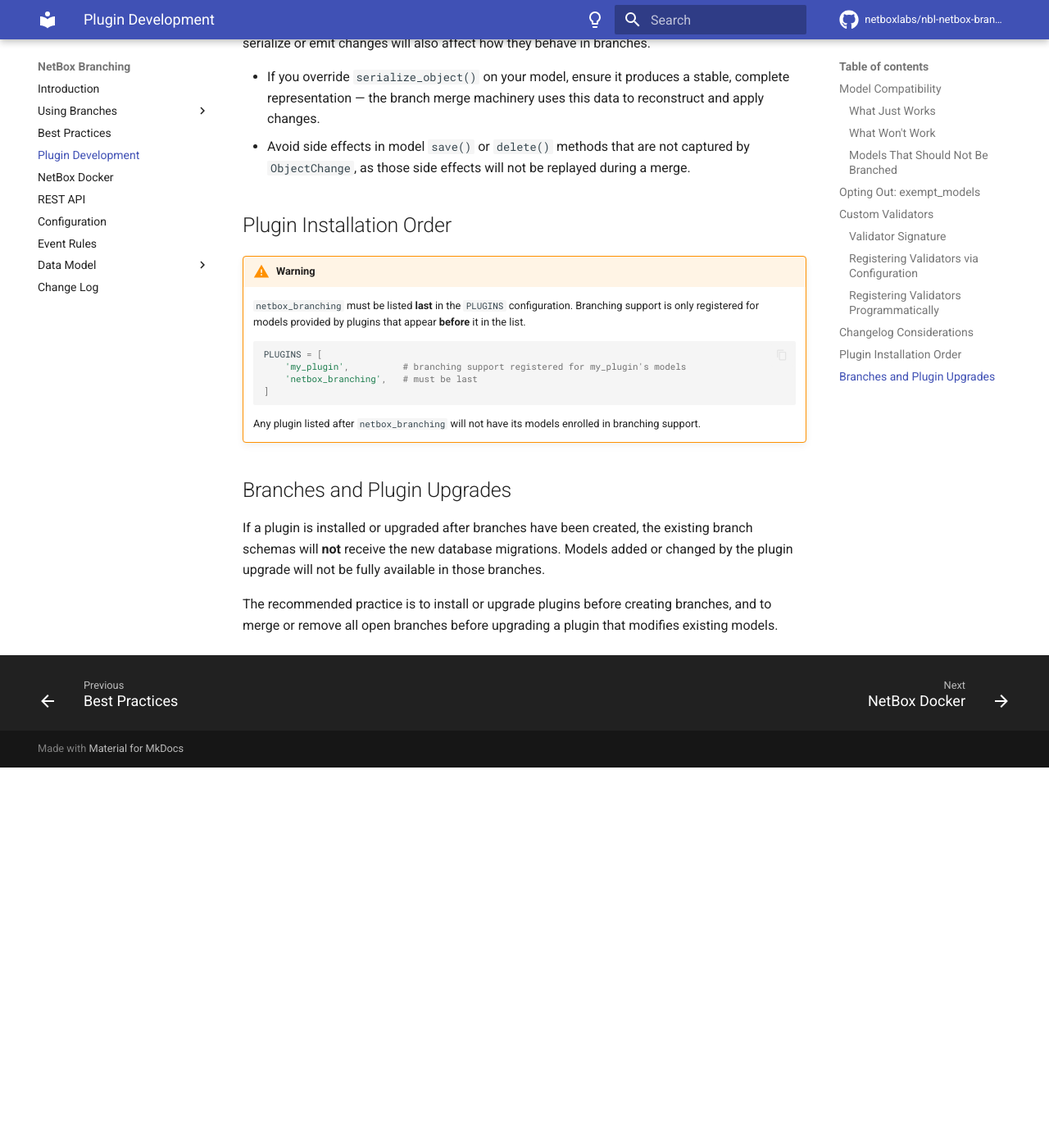
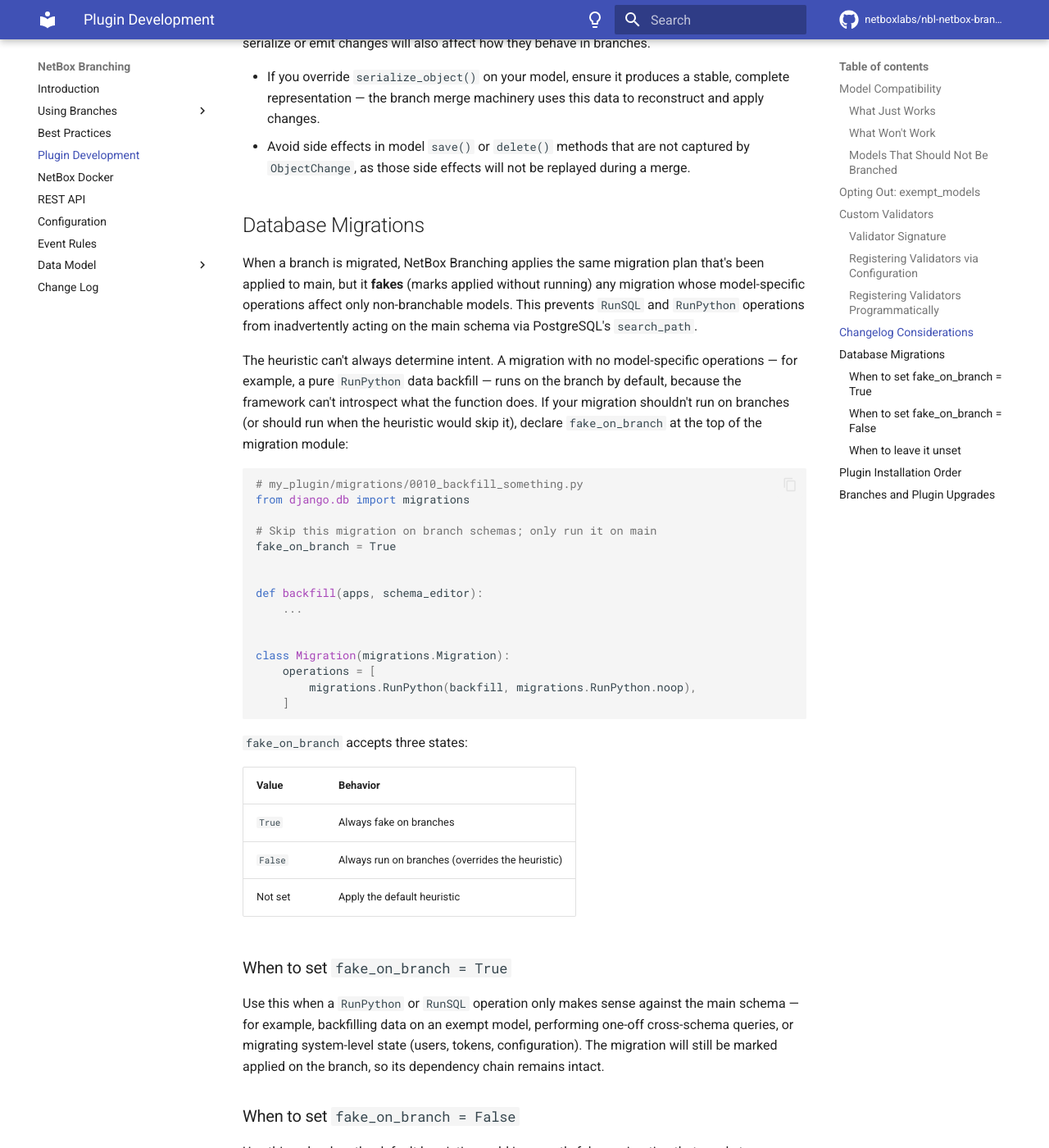
Before and after one commit to netboxlabs/netbox-branching, an MkDocs documentation site: the page built from docs/plugin-development.md, in a window 1280 px wide and 1400 px high, scrolled down 4387 px. Shown: the whole window at 82% size. Built offline with MkDocs 1.6.1 and Material for MkDocs 9.7.7, drawn with Linux system fonts in a browser that asks for light colours; comment, search, counter and statistics services are not loaded; before the commit the page ends 5323 px from its top, so only the background shows below that; some of the changed text lies outside the part shown.

Commit message:
#429 allow specifying migrations to skip

````diff
--- a/docs/plugin-development.md
+++ b/docs/plugin-development.md
@@ -147,6 +147,50 @@
 - If you override `serialize_object()` on your model, ensure it produces a stable, complete representation — the branch merge machinery uses this data to reconstruct and apply changes.
 - Avoid side effects in model `save()` or `delete()` methods that are not captured by `ObjectChange`, as those side effects will not be replayed during a merge.
 
+## Database Migrations
+
+When a branch is migrated, NetBox Branching applies the same migration plan that's been applied to main, but it **fakes** (marks applied without running) any migration whose model-specific operations affect only non-branchable models. This prevents `RunSQL` and `RunPython` operations from inadvertently acting on the main schema via PostgreSQL's `search_path`.
+
+The heuristic can't always determine intent. A migration with no model-specific operations — for example, a pure `RunPython` data backfill — runs on the branch by default, because the framework can't introspect what the function does. If your migration shouldn't run on branches (or should run when the heuristic would skip it), declare `fake_on_branch` at the top of the migration module:
+
+```python
+# my_plugin/migrations/0010_backfill_something.py
+from django.db import migrations
+
+# Skip this migration on branch schemas; only run it on main
+fake_on_branch = True
+
+
+def backfill(apps, schema_editor):
+    ...
+
+
+class Migration(migrations.Migration):
+    operations = [
+        migrations.RunPython(backfill, migrations.RunPython.noop),
+    ]
+```
+
+`fake_on_branch` accepts three states:
+
+| Value | Behavior |
+|---|---|
+| `True` | Always fake on branches |
+| `False` | Always run on branches (overrides the heuristic) |
+| Not set | Apply the default heuristic |
+
+### When to set `fake_on_branch = True`
+
+Use this when a `RunPython` or `RunSQL` operation only makes sense against the main schema — for example, backfilling data on an exempt model, performing one-off cross-schema queries, or migrating system-level state (users, tokens, configuration). The migration will still be marked applied on the branch, so its dependency chain remains intact.
+
+### When to set `fake_on_branch = False`
+
+Use this only when the default heuristic would incorrectly fake a migration that needs to run on branches. This is uncommon but can happen if a `RunPython` that operates on branchable data sits in the same migration as a non-branchable schema operation — in that case the heuristic would fake the whole migration based on the schema op alone.
+
+### When to leave it unset
+
+Pure schema migrations (`AddField`, `AlterField`, etc.) on branchable models don't need the flag — the heuristic handles them correctly by running them on every branch.
+
 ## Plugin Installation Order
 
 !!! warning
````
Also changed, not shown: 1 other file.
